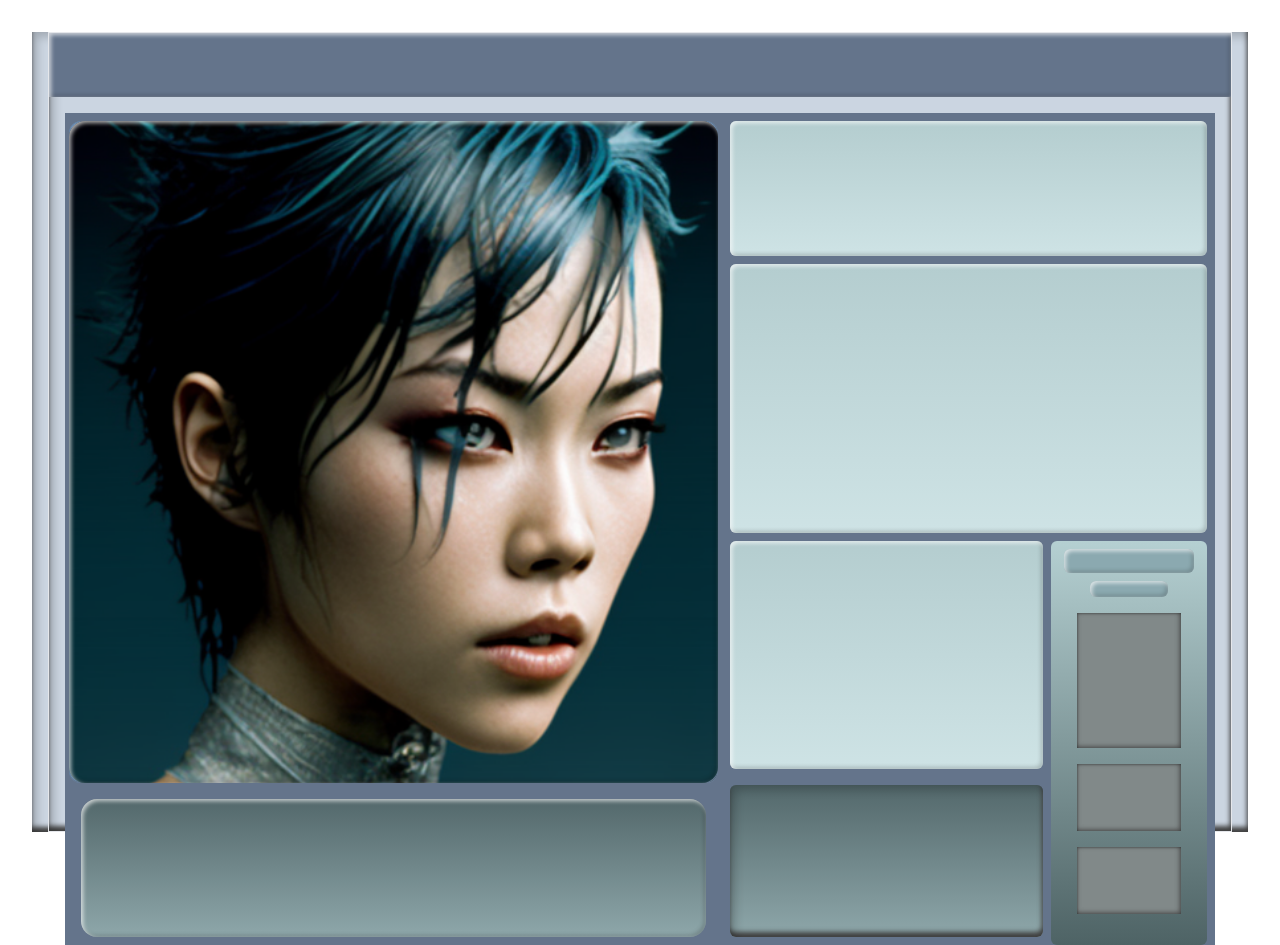
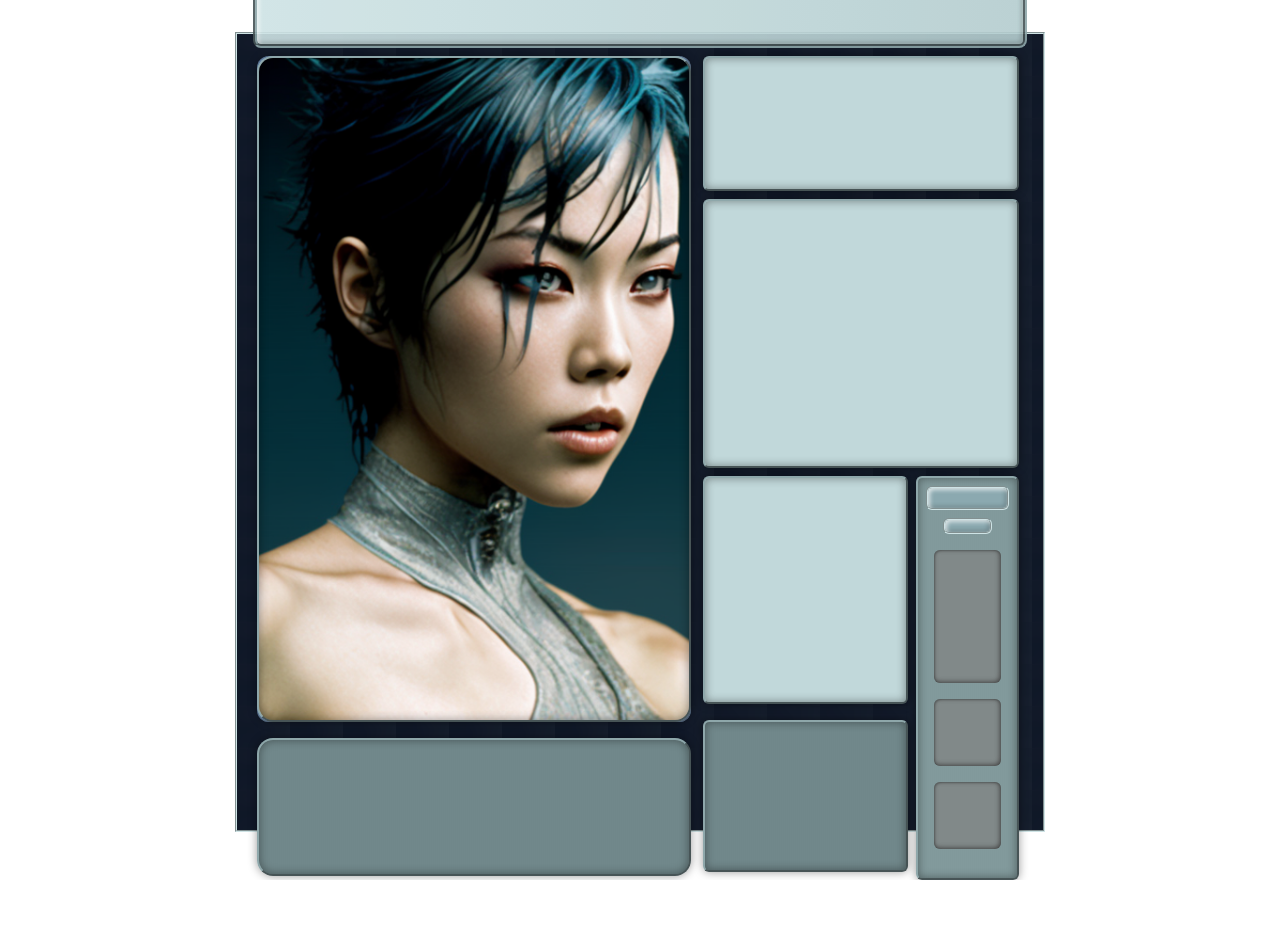
Before and after one commit to songexile/Y2K-Website-Aesthetic, a React (Vite) app in the folder faye/: page / in a window 1280 px wide. After the commit the page ends 880 px from the top, so only its background shows below. Built offline with nearby package versions, Linux system fonts and the light colour scheme.

Commit message:
add additonal styling

```diff
--- a/faye/src/App.jsx
+++ b/faye/src/App.jsx
@@ -8,41 +8,47 @@ function App() {
 
   return (
 <div className="App">
-      <div className="mx-auto w-full h-screen bg-slate-300 flex items-center justify-center y2k-shadow3">
+  <div className="mx-auto w-2/3 h-screen flex items-center justify-center y2k-shadow3 relative border-y2k">
+    {/* Pseudo-element for background image */}
+    <div className="absolute inset-0 bg-[url('./assets/faey2.png')] bg-opacity-20 z-0"></div>
+    {/* Pseudo-element for background color */}
+    <div className="absolute inset-0 bg-slate-900 bg-opacity-50 z-0"></div>
     {/* Main Div/Container */}
-        <div className=" mx-4 w-full h-screen bg-slate-300 border y2k-shadow3 ">
+    <div className="mx-4 w-full    relative z-10 rounded-lg">
       {/* Header/Nav */}
-          <div className="h-16 w-full bg-slate-500 flex justify-center items-center y2k-shadow4"></div>
-          <div className="flex bg-slate-500 h-[52rem] m-4  ">
+      <div className="h-16 w-full flex justify-center items-center y2k-shadow4 bg-gradient-to-r from-[#cee3e5] to-[#b4cdcf] rounded-lg inner-stroke2 opacity-90 "></div>
+      <div className="flex h-[52rem] ">
         {/* Left Side */}
-            <div className="w-2/3  bg-slate-500 flex flex-col ">
-              <div className="h-5/6 bg-blue-300 mx-1 mt-2 rounded-xl y2k-shadow2 flex justify-center items-center  ">
-                <div className="h-full rounded-2xl w-full bg-cover y2k-shadow4    bg-[url('./assets/faye.png')]"></div>
+        <div className="w-2/3 flex flex-col">
+          <div className="h-5/6 bg-blue-300 mx-1 mt-2 rounded-xl y2k-shadow2 flex justify-center items-center ">
+            <div className="h-full rounded-2xl  w-full bg-cover y2k-shadow4 bg-[url('./assets/faye.png')] inner-stroke " ></div>
           </div>
-              <div className="h-1/6 bg-gradient-to-t from-[#8ea7aa] to-[#53686b]   mb-2 mt-4  rounded-2xl y2k-shadow4 mx-4 p-16  "></div>
+          <div className="h-1/6 bg-gradient-to-t from-[#8ea7aa] to-[#53686b] mb-1 mt-4 rounded-2xl y2k-shadow4 mx-1 p-16 inner-stroke"></div>
         </div>
         {/* Right Side */}
-            <div className="w-1/2   flex flex-col">
-              <div className="h-1/6 bg-gradient-to-t from-[#cee3e5] to-[#b4cdcf] mx-2 mt-2 rounded-md y2k-shadow4 "></div>
-              <div className="h-2/6 bg-gradient-to-t from-[#cee3e5] to-[#b4cdcf] mx-2 mt-2 rounded-md y2k-shadow4"></div>
-              <div className="h-3/6  flex mx-2 mt-2">
-                <div className="bg-slate-500 h-full w-full flex flex-col ">
-                  <div className="h-full bg-gradient-to-t from-[#cee3e5] to-[#b4cdcf] mb-2 rounded-md y2k-shadow4"></div>
-                  <div className="h-4/6 bg-gradient-to-t from-[#8ea7aa] to-[#53686b] y2k-shadow3 rounded-md mt-2 mb-2"></div>
+        <div className="w-1/2 flex flex-col ">
+          <div className="h-1/6 bg-gradient-to-t from-[#cee3e5] to-[#b4cdcf] mx-2 mt-2 rounded-md y2k-shadow4 inner-stroke"></div>
+          <div className="h-2/6 bg-gradient-to-t from-[#cee3e5] to-[#b4cdcf] mx-2 mt-2 rounded-md y2k-shadow4 inner-stroke"></div>
+          <div className="h-3/6 flex mx-2 mt-2 ">
+            <div className="h-full w-full flex flex-col">
+              <div className="h-full bg-gradient-to-t from-[#cee3e5] to-[#b4cdcf] mb-2 rounded-md y2k-shadow4 inner-stroke"></div>
+              <div className="h-4/6 bg-gradient-to-t from-[#8ea7aa] to-[#53686b] y2k-shadow3 rounded-md mt-2 mb-2 inner-stroke"></div>
             </div>
-                <div className="w-1/2 h-full bg-gradient-to-t from-[#4e6365] to-[#b5d0d2] ml-2 rounded-md flex flex-col items-center">
-                  <div className="h-6 mt-2 w-5/6 bg-[#8ba9b0] rounded-md y2k-shadow4"></div>
-                  <div className="h-4 mt-2 w-1/2 bg-[#8ba9b0] rounded-md y2k-shadow4"></div>
-                  <div className=" h-1/3 w-2/3 mt-4 bg-[#818989] y2k-shadow2"></div>
-                  <div className=" h-1/6 w-2/3 mt-4 bg-[#818989] y2k-shadow2"></div>
-                  <div className=" h-1/6 w-2/3 mt-4 bg-[#818989] y2k-shadow2"></div>
+            <div className="w-1/2 h-full bg-gradient-to-t from-[#4e6365] to-[#b5d0d2] ml-2 rounded-md flex flex-col items-center inner-stroke">
+              <div className="h-6 mt-2 w-5/6 bg-[#8ba9b0] rounded-md y2k-shadow4 border-y2k"></div>
+              <div className="h-4 mt-2 w-1/2 bg-[#8ba9b0] rounded-md y2k-shadow4 border-y2k"></div>
+<div className="h-1/3 w-2/3 mt-4 bg-[#818989] y2k-shadow2 rounded-md "></div>
+<div className="h-1/6 w-2/3 mt-4 bg-[#818989] y2k-shadow2 rounded-md "></div>
+<div className="h-1/6 w-2/3 mt-4 bg-[#818989] y2k-shadow2 rounded-md "></div>
 </div>
 </div>
 </div>
 </div>
 </div>
+
   </div>
 </div>
+
   );
 }
 
--- a/faye/src/index.css
+++ b/faye/src/index.css
@@ -25,4 +25,28 @@
   .vertical-gradient {
     background-image: linear-gradient(to top, #8ea7aa, #53686b);
   }
+
+  .inner-stroke {
+    background: linear-gradient(45deg, #8ea7aa 25%, #b6c0c3 25%, #b6c0c3 50%, #8ea7aa 50%, #8ea7aa 75%, #b6c0c3 75%);
+    background-size: 80px 1px;
+    border: 2px outset #8ea7aa;
+    box-shadow: inset 0 0 10px rgba(0, 0, 0, 0.4), 0 0 10px rgba(0, 0, 0, 0.4);
+
+
+  }
+
+
+  .inner-stroke2 {
+    border: 4px groove  #8ea7aa;
+    box-shadow: inset 4px 24px 8px rgba(0, 0, 0, 0.4), inset -4px -4px 4px rgba(255, 255, 255, 0.6), 0 0 px rgba(0, 0, 0, 0.4);
+  }
+
+  .border-y2k {
+    border: 2px groove #cee3e5;
+  }
+
+
+
+
+
 }
```
Also changed, not shown: faye/src/assets/brushed_alu.png (added), faye/src/assets/faey2.PNG (added). Lines whose indentation alone changed are shown as unchanged.
